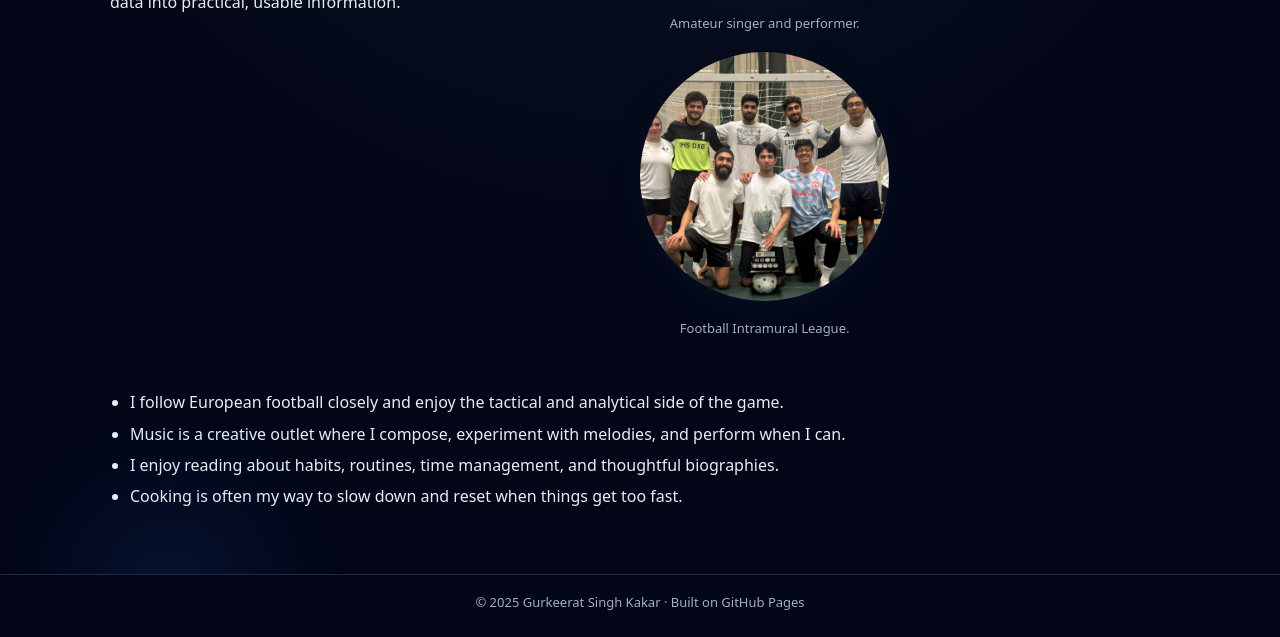
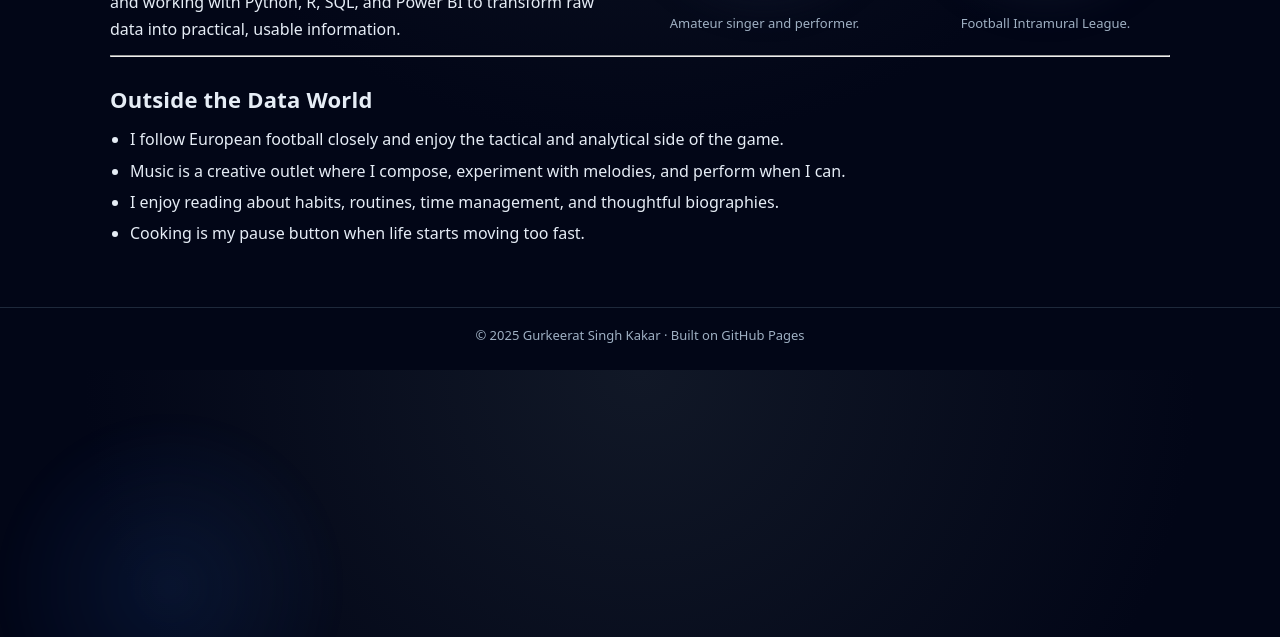
Before and after one commit to Gskakar/.github.io, a Jekyll site: the page built from about.md, in a window 1280 px wide and 1050 px high, cut to the strip 413-1050 px from the top of the window. Built offline with Jekyll 4.4.1, drawn with Linux system fonts in a browser that asks for light colours.

Commit message:
Small changes -4

```diff
--- a/about.md
+++ b/about.md
@@ -6,7 +6,6 @@
 # About Me
 
 <div class="about-layout">
-
 
   <div class="about-main">
     <p>
@@ -21,11 +20,13 @@
     </p>
   </div>
 
-
+  <!-- About Aside 1 -->
   <div class="about-aside">
     <img src="/assets/IMG_7685.jpg" alt="Gurkeerat performing music" class="about-image">
     <p class="about-caption">Amateur singer and performer.</p>
+  </div>
 
+  <!-- About Aside 2 -->
   <div class="about-aside">
     <img src="/assets/intramural_pic.jpeg" alt="Playing soccer" class="about-image">
     <p class="about-caption">Football Intramural League.</p>
@@ -33,13 +34,13 @@
 
 </div>
 
- <hr>
+<hr>
 
-    <h3>Outside the Data World</h3>
+## Outside the Data World
 
 <ul>
   <li>I follow European football closely and enjoy the tactical and analytical side of the game.</li>
   <li>Music is a creative outlet where I compose, experiment with melodies, and perform when I can.</li>
   <li>I enjoy reading about habits, routines, time management, and thoughtful biographies.</li>
-  <li>Cooking is often my way to slow down and reset when things get too fast.</li>
+  <li>Cooking is my pause button when life starts moving too fast.</li>
 </ul>
```
Also changed, not shown: index.md (+0 -1 lines).
